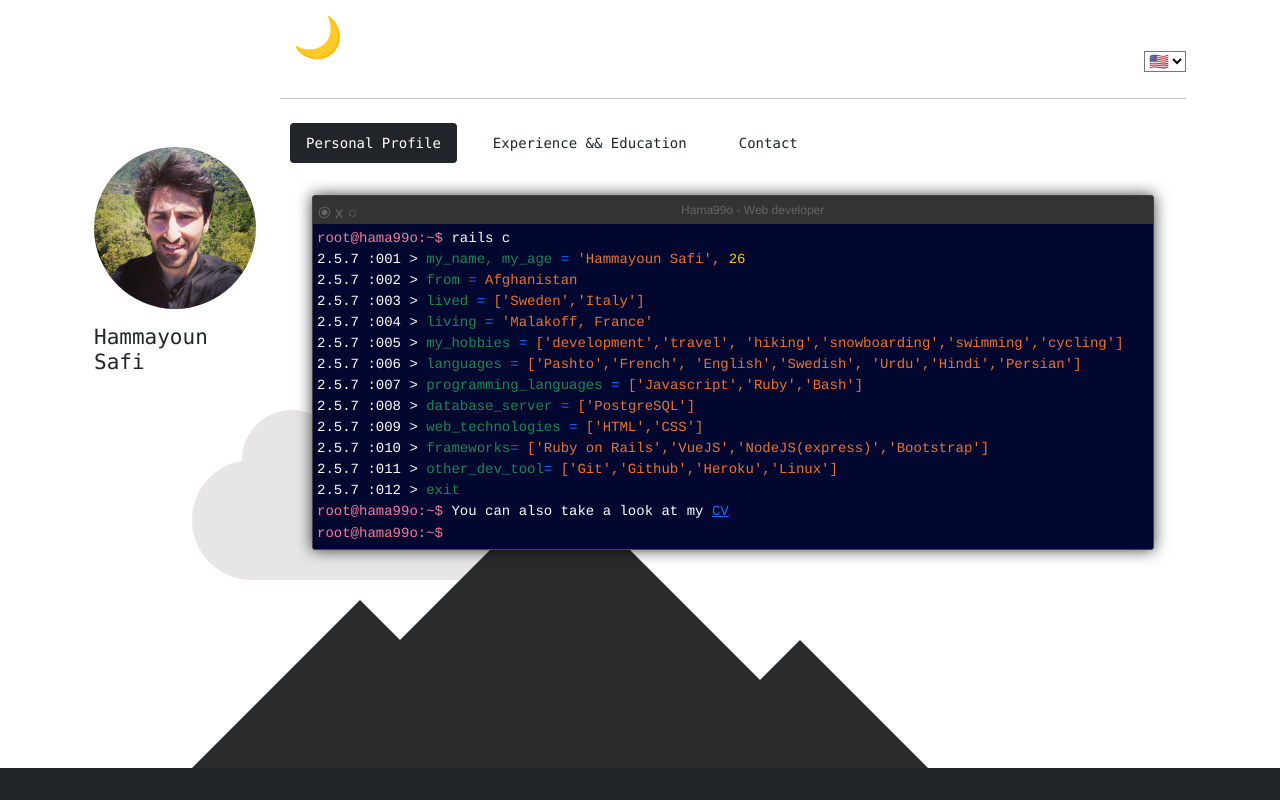
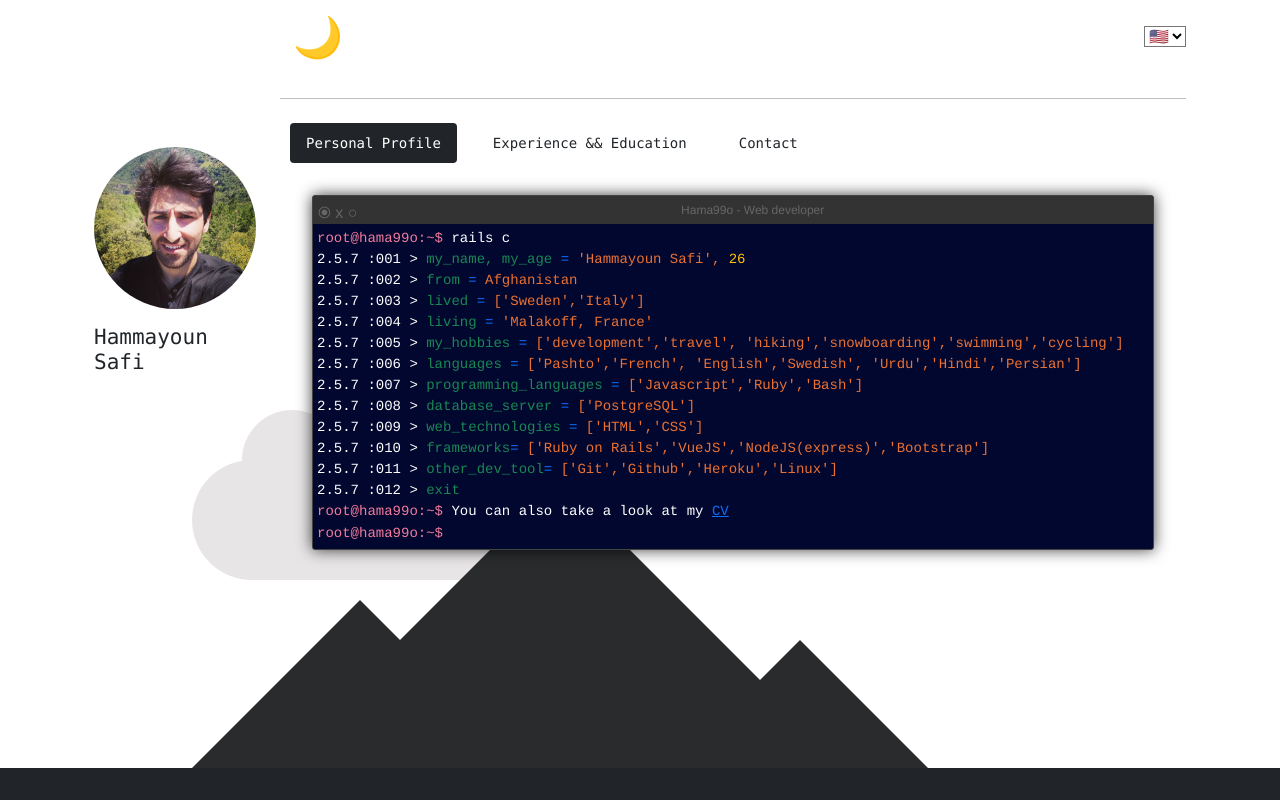
Before and after one commit to Hama99o/my-cv, a Vue app: page / in a window 1280 px wide. Built offline with nearby package versions, Linux system fonts and the light colour scheme.

Commit message:
align-self-center added

```diff
--- a/src/components/MoonOrSunMenu.vue
+++ b/src/components/MoonOrSunMenu.vue
@@ -5,7 +5,7 @@
         <span v-if="!hasNightMood" class="btn moon-or-sun">🌙</span>
         <span v-else class="btn moon-or-sun">☀️</span>
       </span>
-      <select-locale class="align-self-end" />
+      <select-locale class="align-self-center" />
     </div>
     <hr class="my-4" />
   </div>
```
